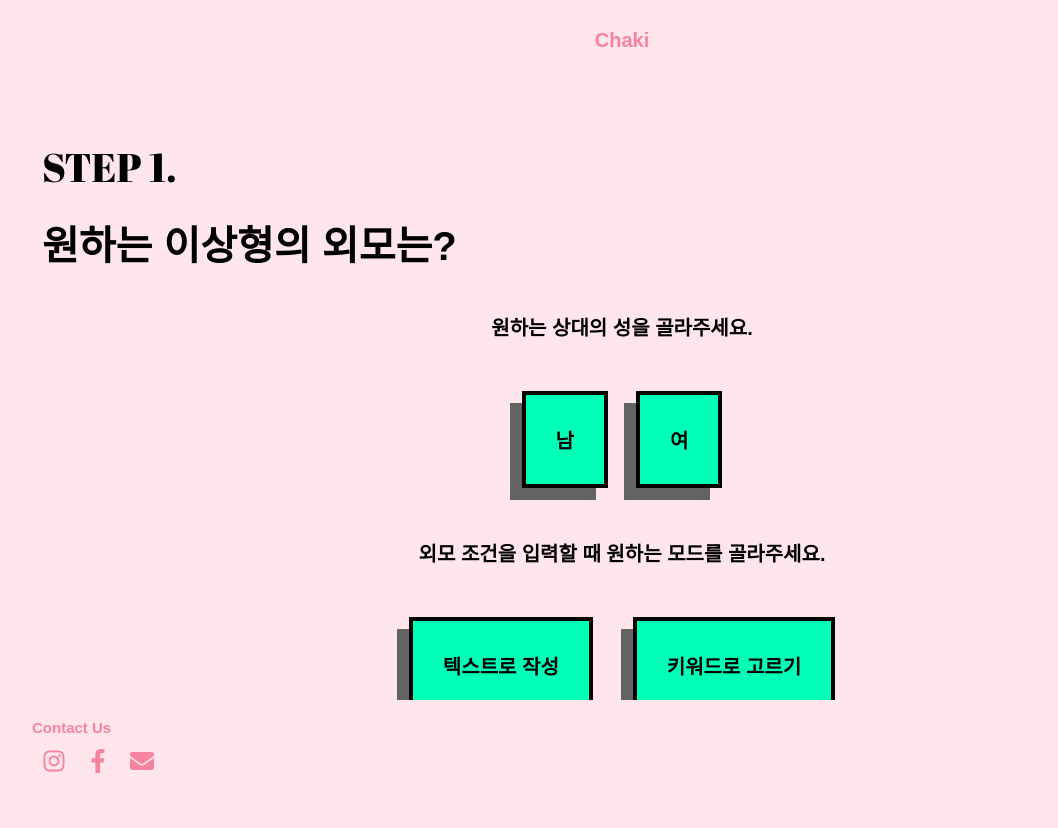
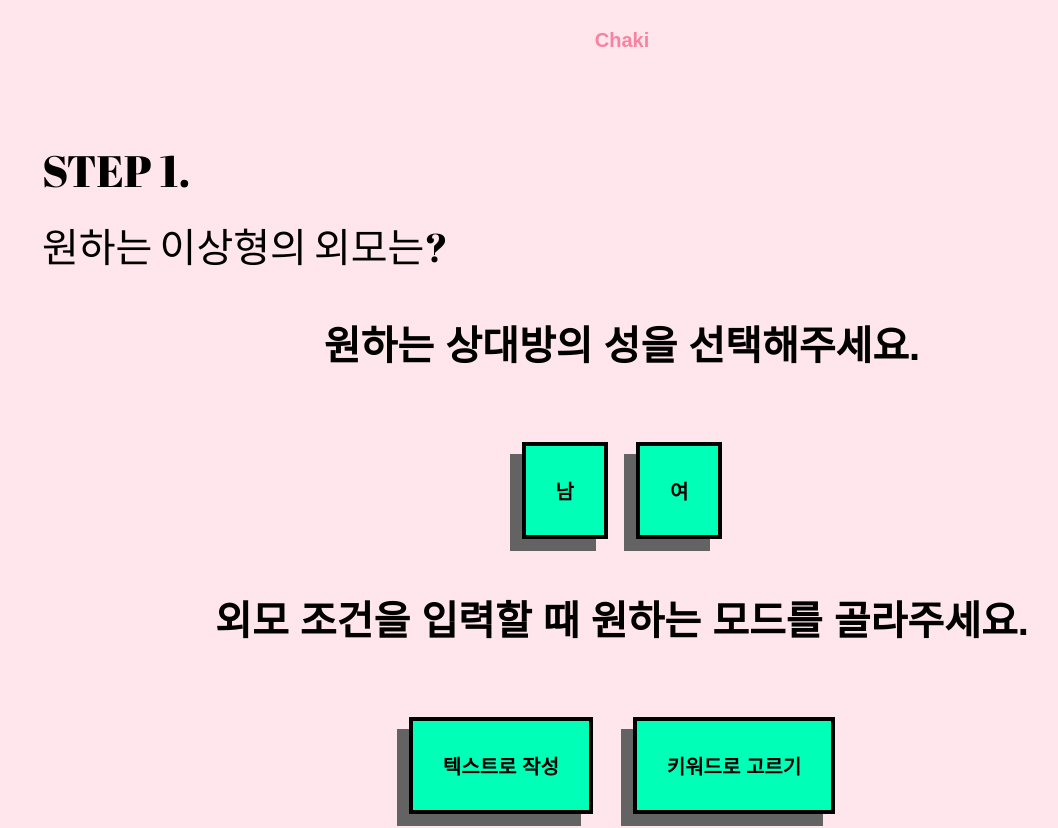
Before and after one commit to khinwaiyan/Chaki, a React (Create React App) app in the folder frontend/: page / in a window 1280 px wide. Shown: the top 828 px of the page, without its empty margins (18-1076 px from the left). Built offline with nearby package versions, Linux system fonts and the light colour scheme; a web font is replaced by a local one.

Commit message:
[design] 문구 update

```diff
--- a/frontend/src/components/Footer.js
+++ b/frontend/src/components/Footer.js
@@ -8,7 +8,6 @@ const StyledFooter = styled.div`
   display: flex;
   justify-content: space-between;
   align-items: center;
-  position: absolute;
   bottom: 0;
   width: 100%;
   height: 100px;
--- a/frontend/src/page/Appearance.js
+++ b/frontend/src/page/Appearance.js
@@ -3,7 +3,7 @@ import React, { useState } from 'react';
 import styled from 'styled-components';
 import { useNavigate } from 'react-router-dom';
 import { Btn,ToggleBtns } from '../components/Btn';
-import { H1, H2, H2Bold } from '../components/Text';
+import { H1, H1Bold, H2, H2Bold } from '../components/Text';
 
 const Wrapper = styled.div`
     padding: 6rem;
@@ -15,12 +15,13 @@ const ContentWrapper = styled.div`
   align-items: center;
   justify-content: center;
   flex-grow: 1;
+  padding: 2rem 0;
 `;
 
 const ButtonGroup = styled.div`
   display: flex;
   gap: 2rem;
-  margin: 2rem 0;
+  margin: 4rem 0;
 `;
 
 
@@ -58,10 +59,10 @@ const Appearance = () => {
 
   return (
     <Wrapper>
-        <H2Bold content="STEP 1." />
-        <H1 content="원하는 이상형의 외모는?" />
+        <H1Bold content="STEP 1." />
+        <H2Bold content="원하는 이상형의 외모는?" />
     <ContentWrapper>
-        <H2 content="원하는 상대의 성을 골라주세요." />
+        <H1 content="원하는 상대방의 성을 선택해주세요." />
         <ButtonGroup>
         <ToggleBtns
           text1="남"
@@ -71,7 +72,7 @@ const Appearance = () => {
           upperHandle={handleGenderSelection}
         />
         </ButtonGroup>
-        <H2 content="외모 조건을 입력할 때 원하는 모드를 골라주세요." />
+        <H1 content="외모 조건을 입력할 때 원하는 모드를 골라주세요." />
         <ButtonGroup>
           <Btn
             text="텍스트로 작성"
--- a/frontend/src/page/ImageGeneration.js
+++ b/frontend/src/page/ImageGeneration.js
@@ -64,11 +64,11 @@ export default function ImageGeneration() {
 
   return (
     <Wrapper>
-      <H2Bold content="STEP 3." />
-      <H1Bold content="이상형 이미지 생성" />
+      <H1Bold content="STEP 3." />
+      <H2Bold content="이상형 이미지 후보 생성" />
       <ContentWrapper>
-        <H2 content="가장 마음에 드는 것을 골라주세요." />
-        <ImageGroup>
+      <H2 content="가장 마음에 드는 이미지를 선택해 주세요." />
+      <ImageGroup>
           {imageUrls.length > 0 ? (
             imageUrls.map((url, index) => (
               <ImageContainer
--- a/frontend/src/page/Keyword.js
+++ b/frontend/src/page/Keyword.js
@@ -1,8 +1,9 @@
 import React, { useState } from 'react';
-import { H1, H2 } from "../components/Text";
+import { H1, H2, H2Bold, P1, P2 } from "../components/Text";
 import { useNavigate } from "react-router-dom";
 import { Btn, SendBtn } from "../components/Btn";
 import styled from 'styled-components';
+
 
 const MainBody = styled.section`
   display: flex;
@@ -49,6 +50,7 @@ const ButtonContainer = ({ title, children }) => (
 );
 
 const Keyword = () => {
+  let rereq = false;
   const [selectedValues, setSelectedValues] = useState({
     얼굴형: [],
     피부색: [],
@@ -80,9 +82,9 @@ const Keyword = () => {
     console.log(JSON.stringify(selectedValues));
     navigate('/lovelanguage');
 
-    if(!sendreq){
+    if(!rereq){
       try {
-        sendreq = true;
+        rereq = true;
         const response = await fetch('http://localhost:5001/api/generate', {
           method: 'POST',
           headers: {
@@ -110,7 +112,8 @@ const Keyword = () => {
   return (
     <MainBody>
       <div>
-        <H1 content="원하는 상대방의 외모 조건들을 골라주세요." />
+        <H1 content="원하는 상대방의 외모 조건들을 선택해 주세요" />
+        <H2 content="다음 키워드는 선택하지 않아도 되며, 여러 개를 선택할 수도 있습니다.." />
       </div>
       <ButtonWrap>
         <ButtonContainer title="얼굴형">
--- a/frontend/src/page/LoveLanguage.js
+++ b/frontend/src/page/LoveLanguage.js
@@ -1,7 +1,7 @@
 import React, { useState, useEffect } from 'react';
 import styled from 'styled-components';
 import { useNavigate } from 'react-router-dom';
-import { H1, H2, H2Bold } from '../components/Text';
+import { H1, H2, H1Bold, H2Bold } from '../components/Text';
 import { BtnWithBody, SendBtn } from '../components/Btn';
 import axios from 'axios';
 
@@ -15,6 +15,7 @@ const ContentWrapper = styled.div`
   align-items: center;
   justify-content: center;
   flex-grow: 1;
+padding: 2rem 0;
 `;
 
 const ButtonGroup = styled.div`
@@ -94,10 +95,11 @@ export default function LoveLanguage() {
 
     return (
         <Wrapper>
-            <H2Bold content="STEP 2." />
-            <H1 content="원하는 이상형의 연애 성향는?" />
+            <H1Bold content="STEP 2." />
+            <H2Bold content="원하는 이상형의 연애 성향은?" />
             <ContentWrapper>
-                <H2 content="사랑의 다섯 가지 언어 중에서 상대방에게 바라는 것을 선택해 주세요." />
+                <H1 content="당신은 언제 연인에게 가장 사랑받는다고 느끼나요?" />
+                <H2 content="5가지 사랑의 언어 중에서 상대방에게 바라는 것을 선택해 주세요." />
                 <ButtonGroup>
                     <BtnWithBody title="봉사" text="상대방을 위해 무언가를 도와줌으로써 사랑을 나타낸다." onClick={() => handleLanguageSelection('봉사', '상대방을 위해 무언가를 도와줌으로써 사랑을 나타낸다.')} isSelected={selectLanguage === '봉사'} />
                     <BtnWithBody title="선물" text="작은 선물이나 기념품을 주고받으며 사랑을 표현한다." onClick={() => handleLanguageSelection('선물', '작은 선물이나 기념품을 주고받으며 사랑을 표현한다.')} isSelected={selectLanguage === '선물'} />
```
